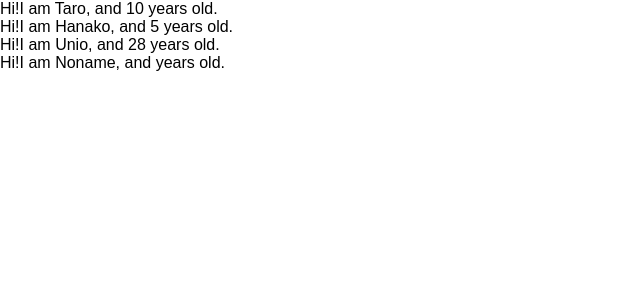
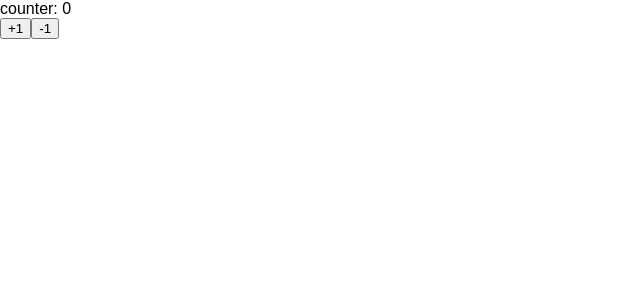
Before and after one commit to Unio296/udemy-react-redux-crud-application, a React (Create React App) app: page / in a window 1280 px wide. Shown: the top 300 px of the page, without its empty margins (0-640 px from the left). Built offline with nearby package versions, Linux system fonts and the light colour scheme.

Commit message:
learn state and setState

```diff
--- a/src/App.js
+++ b/src/App.js
@@ -1,50 +1,34 @@
-import React from 'react';
-import PropTypes from 'prop-types';
+import React, {Component} from 'react';
 
-//class App extends Component {
-//  render() {
-//    return (
-//      <React.Fragment>
-//        <label htmlFor="bar">bar</label>
-//        <input type="text" onClick={() => {console.log("clicked.")}} />
-//      </React.Fragment>
-//    );
-//
-//  }
-//}
 
-const profiles = [
-  {name: "Taro", age: 10},
-  {name: "Hanako", age: 5},
-  {name: "Unio", age: 28},
-  {name: "Noname"}
-]
+const App = () => (<Counter></Counter>)
 
-const App = () => {
-  return (
-  <div>
-    {
-      profiles.map((profile,index) => {
-        return <User name={profile.name} age={profile.age} key={index} />
-      })
-    }
-  </div>
-  )
-}
+class Counter extends Component {
+  constructor(props){
+    super(props)
+    this.state = { count: 0}
+  }
 
-const User = (props) => {
-  return <div>Hi!I am {props.name}, and {props.age} years old.</div>
-}
+  handlePlusButton = () => {
+    this.setState({ count: this.state.count + 1})
+  }
 
-//値を定義しない場合デフォルトで入る値を設定できる
-//User.defaultProps = {
-//  age: 1
-//}
+  handleMinusButton = () => {
+    this.setState({ count: this.state.count - 1})
+  }
 
-//型のチェックができる
-User.propTypes = {
-  name: PropTypes.string,
-  age: PropTypes.number.isRequired
+  render () {
+    console.log(this.state)
+    return (
+    <React.Fragment>
+    <div>counter: {this.state.count}</div>
+    <button onClick={this.handlePlusButton}>+1</button>
+    <button onClick={this.handleMinusButton}>-1</button>
+    </React.Fragment>
+    )
+  }
+
+
 }
 
 export default App;
```
